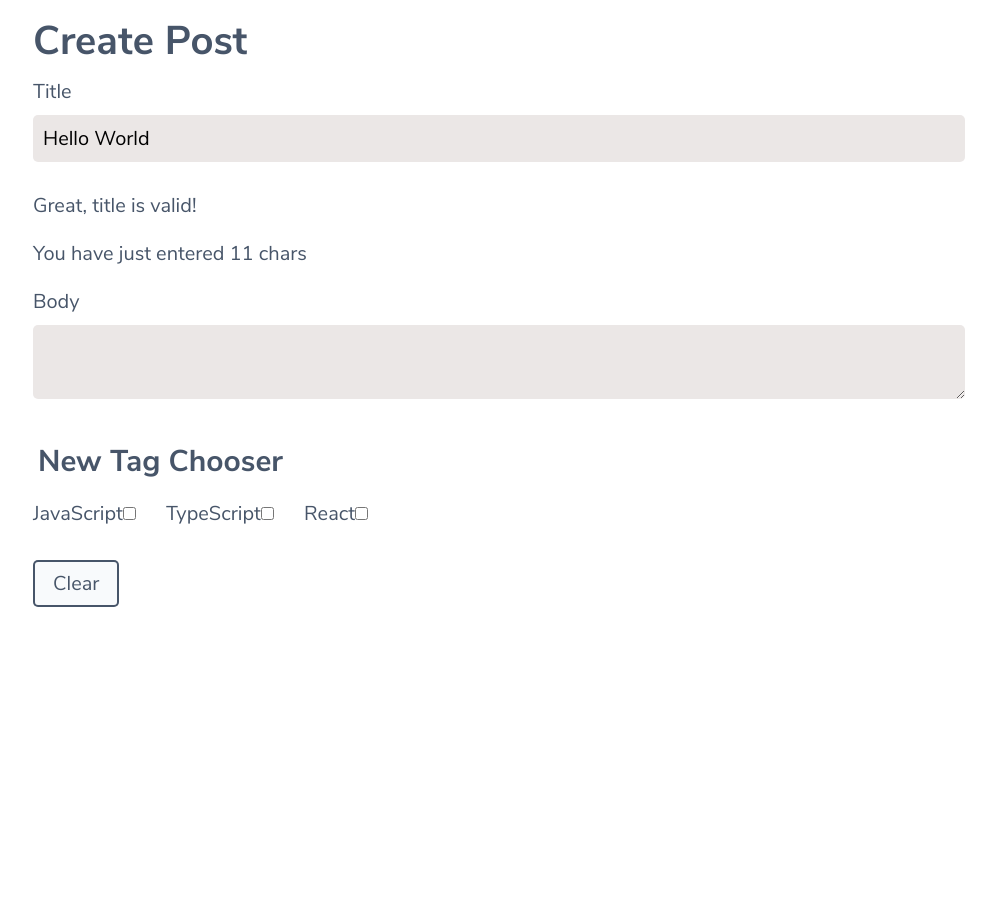
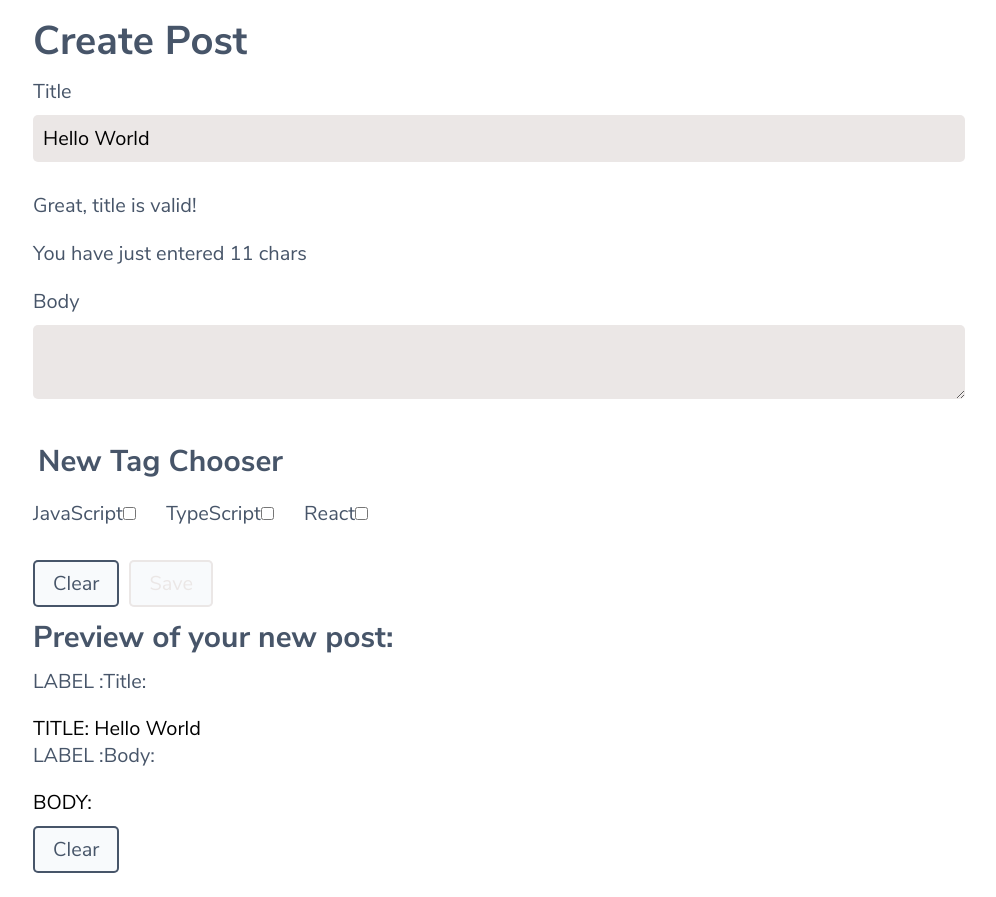
Before and after one commit to nilshartmann/react19-workshop, a React (Vite) app in the folder workspace/: page / in a window 1280 px wide. Shown: the whole page, without its empty margins (141-1137 px from the left). Before the commit the page ends 800 px from the top, so only its background shows below. Built offline with nearby package versions, Linux system fonts and the light colour scheme.

Commit message:
Enable Compiler

```diff
--- a/workspace/src/PostEditor.tsx
+++ b/workspace/src/PostEditor.tsx
@@ -1,5 +1,6 @@
-import React, { useState } from "react";
+import React, { useCallback, useState } from "react";
 import TagChooser from "./TagChooser.tsx";
+import PostPreview from "./PostPreview.tsx";
 
 /*
 - todo:
@@ -58,6 +59,14 @@ export default function PostEditor() {
     setSelectedTags([]);
   }
 
+  // const emptyArray = []
+
+  function handleSave() {
+    console.log({ title, body, selectedTags });
+  }
+
+  const saveDisabled = title === "" || body === "";
+
   // const myAvailableTags = [...AVAILABLE_TAGS, title, body];
 
   //
@@ -89,6 +98,11 @@ export default function PostEditor() {
       />
 
       <button onClick={handleClear}>Clear</button>
+      <button onClick={handleSave} disabled={saveDisabled}>
+        Save
+      </button>
+
+      <PostPreview body={body} onClear={handleClear} title={title} />
     </div>
   );
 }
--- a/workspace/src/PostPreview.tsx
+++ b/workspace/src/PostPreview.tsx
@@ -1,4 +1,5 @@
 import { logRender, useLogRenderDone } from "./log-render.ts";
+import { memo } from "react";
 
 type PostPreviewProps = {
   title: string;
@@ -26,25 +27,30 @@ export default function PostPreview({ title, body, onClear }: PostPreviewProps)
 //   - you will also NEVER do things like 'logRender' oder 'useLogRenderDone' in your
 //     application. There are better ways, this is just for simplifaction here
 
+// const Label = memo(function Label({ label }: { label: string }) {
+//   logRender("Label " + label);
+//   return <label>LABEL :{label}</label>;
+// });
+
 function Label({ label }: { label: string }) {
-  logRender("Label");
-  return <label>{label}</label>;
+  logRender("Label " + label);
+  return <label>LABEL :{label}</label>;
 }
 
 function Body({ body }: { body: string }) {
   logRender("Body");
-  return <div>{body}</div>;
+  return <div>BODY: {body}</div>;
 }
 function Title({ title }: { title: string }) {
   logRender("Title");
-  return <div>{title}</div>;
+  return <div>TITLE: {title}</div>;
 }
 
-function Button({ label, onClick }: { label: string; onClick: () => void }) {
+const Button = memo(function Button({ label, onClick }: { label: string; onClick: () => void }) {
   logRender("Button");
   return (
     <button onClick={onClick} className={"Button"}>
       {label}
     </button>
   );
-}
+});
--- a/workspace/src/log-render.ts
+++ b/workspace/src/log-render.ts
@@ -29,6 +29,6 @@ export function useLogRenderDone() {
       "total renderings since last render cycle",
       diff
     );
-    counter = {};
+    // counter = {};
   });
 }
--- a/workspace/vite.config.ts
+++ b/workspace/vite.config.ts
@@ -2,7 +2,7 @@
 import { defineConfig } from "vite";
 import react from "@vitejs/plugin-react";
 
-const enableCompiler = false;
+const enableCompiler = true;
 
 const babelConfig = enableCompiler
   ? { babel: { plugins: ["babel-plugin-react-compiler", {}] } }
```
